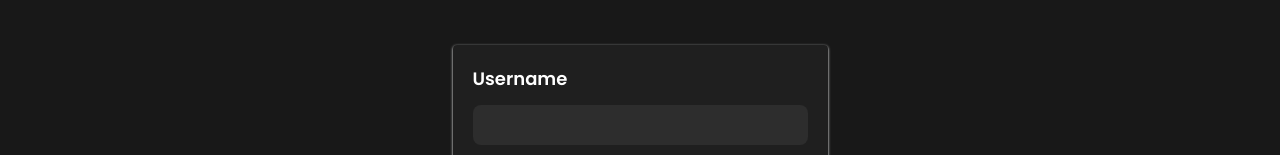
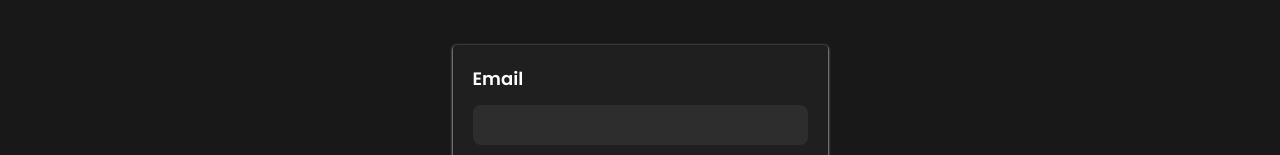
Before and after one commit to neelansh15/dollop-music, a Next.js app in the folder frontend/: page /login in a window 1280 px wide. Shown: the part 179-334 px from the top of the page. Built offline with nearby package versions, Linux system fonts and the light colour scheme.

Commit message:
ft: login use email instead of username

```diff
--- a/frontend/pages/login/index.jsx
+++ b/frontend/pages/login/index.jsx
@@ -7,12 +7,12 @@ import axios from "axios";
 async function LoginHandle(e) {
   e.preventDefault();
   const formData = {
-    username: e.target.username.value,
+    email: e.target.email.value,
     password: e.target.password.value,
   };
 
   const { data, status } = await axios.post(
-    "localhost:8000/api/profile/login/",
+    "http://localhost:8000/api/profile/login/",
     formData
   );
   console.log("Data from Login Request", data);
@@ -28,7 +28,7 @@ async function RegisterHandle(e) {
   };
 
   const { status } = await axios.post(
-    "localhost:8000/api/profile/register/",
+    "http://localhost:8000/api/profile/register/",
     formData
   );
   console.log("Status of Register Request", status);
@@ -46,8 +46,12 @@ export default function Login() {
 
           <form onSubmit={LoginHandle} className="m-12 mx-auto max-w-375px">
             <Card>
-              <h1 className="text-lg font-semibold mb-3">Username</h1>
-              <input name="username" className="bg-dark-300 p-2 mb-3 w-full rounded-lg"></input>
+              <h1 className="text-lg font-semibold mb-3">Email</h1>
+              <input
+                name="email"
+                type="email"
+                className="bg-dark-300 p-2 mb-3 w-full rounded-lg"
+              ></input>
               <h1 className="text-lg font-semibold mb-3">Password</h1>
               <input
                 type="password"
```
